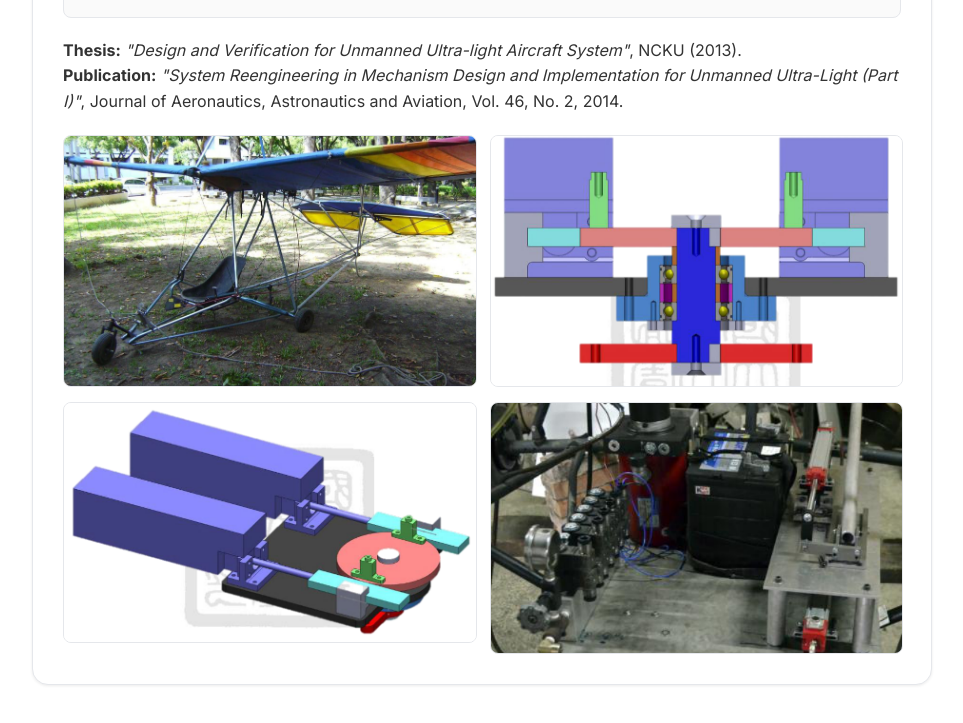
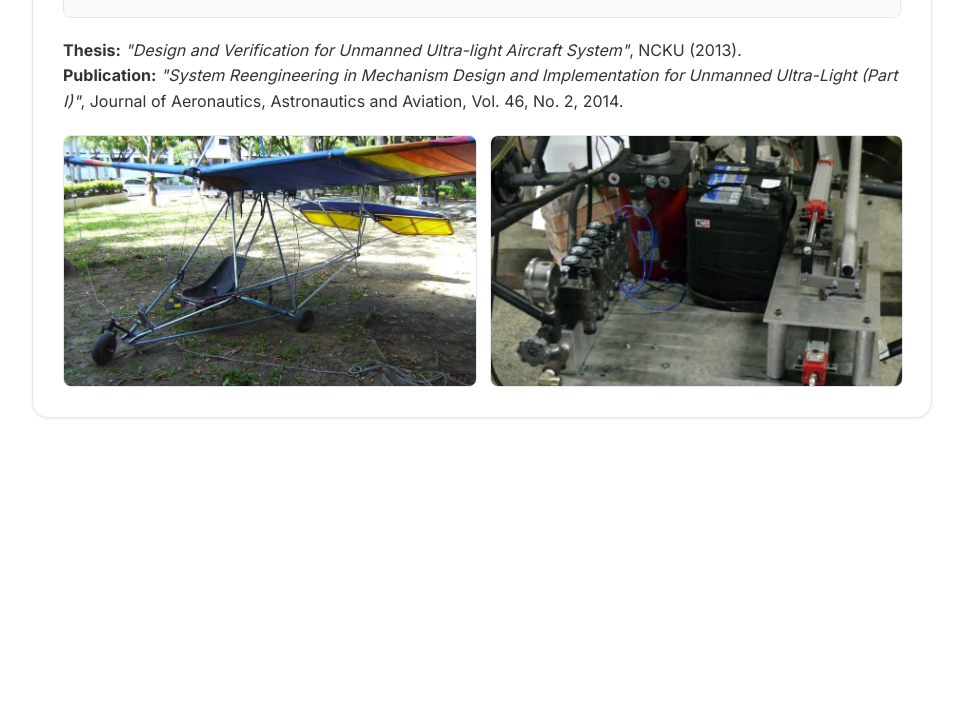
Before and after one commit to Johan-TingYu-Lu/Johan-TingYu-Lu.github.io, a plain HTML site: page 02_R&D_and_Engineering.html in a window 1280 px wide. Shown: the part 4616-5339 px from the top of the page, without its empty margins (158-1121 px from the left). After the commit the page ends 5094 px from the top, so only its background shows below. Drawn offline with Linux system fonts and the light colour scheme.

Commit message:
Add defence R&D sections, credentials block, UAV thesis images, and CV download

```diff
--- a/02_R&D_and_Engineering.html
+++ b/02_R&D_and_Engineering.html
@@ -196,10 +196,8 @@
             <strong>Publication:</strong> <em>"System Reengineering in Mechanism Design and Implementation for Unmanned Ultra-Light (Part I)"</em>, Journal of Aeronautics, Astronautics and Aviation, Vol. 46, No. 2, 2014.
         </p>
         <div class="gallery" style="display: grid; grid-template-columns: 1fr 1fr; gap: 15px; margin-top: 20px;">
-            <img src="assets/images/uav_aircraft.png" alt="Quicksilver MX Sprint ultra-light aircraft — the base airframe for UAV conversion" onclick="openModal(this)" onerror="this.style.display='none'" style="cursor: pointer; margin-bottom: 0;">
-            <img src="assets/images/uav_mechanism_cad.png" alt="Sectional CAD view of rudder hydraulic mechanism with gear-rack actuation" onclick="openModal(this)" onerror="this.style.display='none'" style="cursor: pointer; margin-bottom: 0;">
-            <img src="assets/images/uav_system_layout.png" alt="CAD system integration layout — battery, hydraulic motor, manifold, and cylinder assemblies" onclick="openModal(this)" onerror="this.style.display='none'" style="cursor: pointer; margin-bottom: 0;">
-            <img src="assets/images/uav_assembly.png" alt="Assembled hydraulic actuation system mounted on aircraft main board" onclick="openModal(this)" onerror="this.style.display='none'" style="cursor: pointer; margin-bottom: 0;">
+            <img src="assets/images/uav_aircraft.png" alt="BEFORE: Quicksilver MX Sprint — original manned ultra-light aircraft" onclick="openModal(this)" onerror="this.style.display='none'" style="cursor: pointer; margin-bottom: 0;">
+            <img src="assets/images/uav_assembly.png" alt="AFTER: Complete hydraulic actuation system installed on aircraft for unmanned conversion" onclick="openModal(this)" onerror="this.style.display='none'" style="cursor: pointer; margin-bottom: 0;">
         </div>
     </div>
 
```
